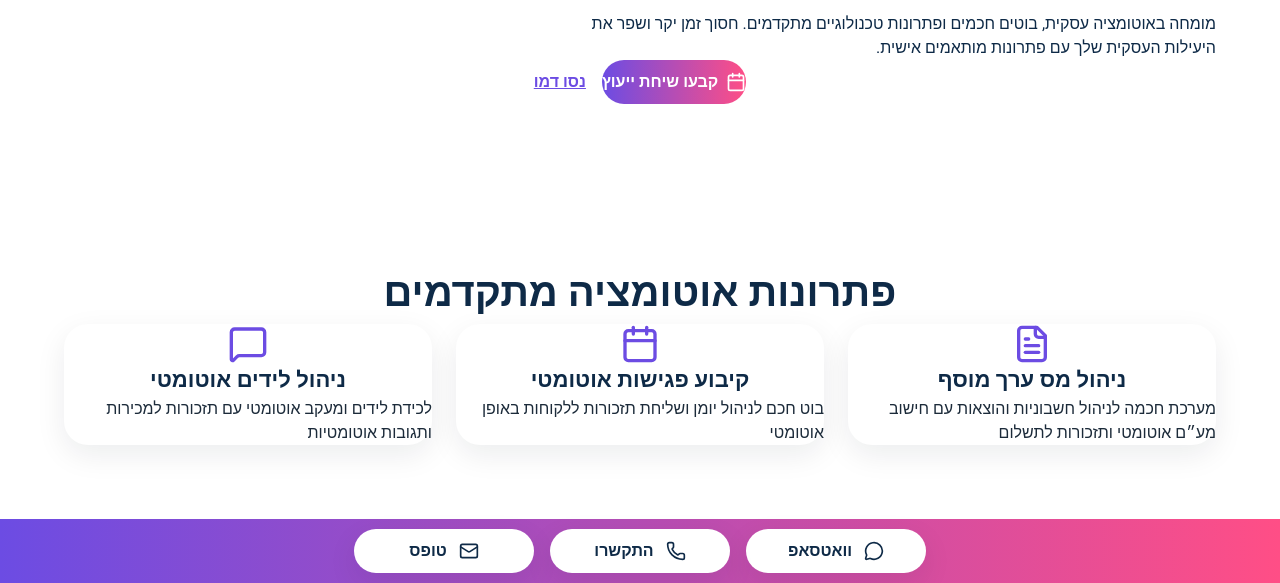
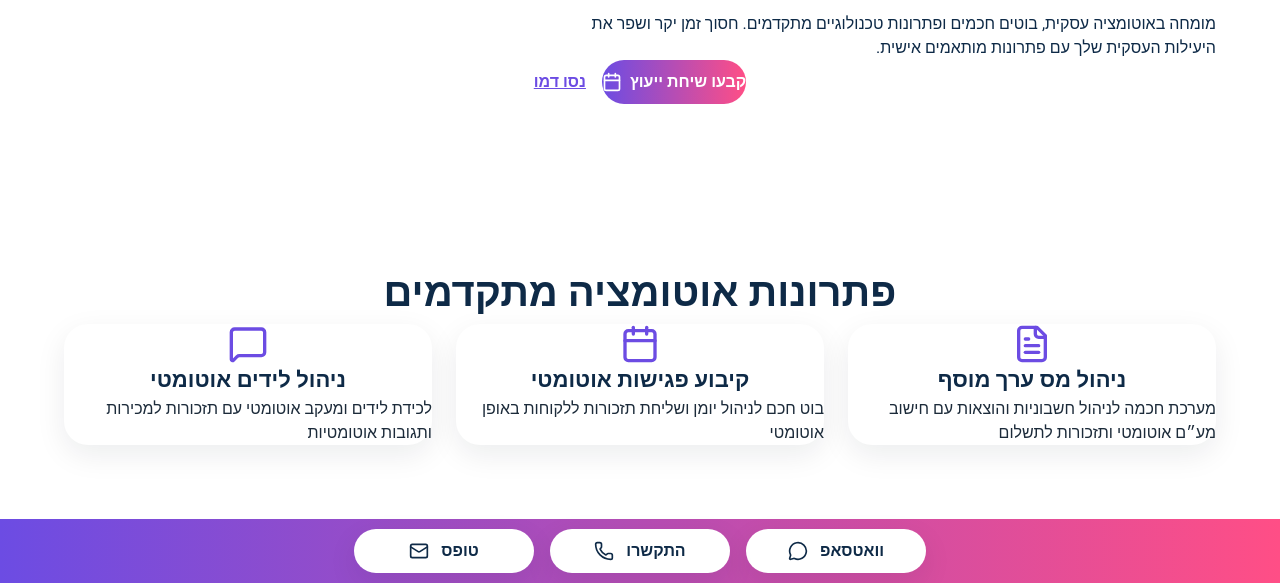
Before and after one commit to NirMeir1/smart-automation-il, a Next.js app: page / in a window 1280 px wide. Shown: the part 217-800 px from the top of the page. Built offline with nearby package versions, Linux system fonts and the light colour scheme.

Commit message:
fix: improve RTL layout and grids

```diff
--- a/src/app/page.tsx
+++ b/src/app/page.tsx
@@ -30,7 +30,7 @@ export default function Home() {
             <div className="flex flex-col sm:flex-row gap-4 justify-center items-center">
               <Link
                 href="/contact?type=consultation"
-                className="rounded-full px-6 py-[14px] min-h-[44px] text-white font-semibold inline-flex items-center justify-center gap-2 transition-transform hover:scale-105 hover:shadow-[var(--shadow)] focus-visible:scale-105 focus-visible:shadow-[var(--shadow)] focus-visible:ring-2 focus-visible:ring-offset-2 focus-visible:ring-[var(--accent-from)]"
+                className="rounded-full px-6 py-[14px] min-h-[44px] text-white font-semibold inline-flex flex-row-reverse items-center justify-center gap-2 transition-transform hover:scale-105 hover:shadow-[var(--shadow)] focus-visible:scale-105 focus-visible:shadow-[var(--shadow)] focus-visible:ring-2 focus-visible:ring-offset-2 focus-visible:ring-[var(--accent-from)]"
                 style={{ background: 'var(--accent)' }}
                 aria-label="קבעו שיחת ייעוץ חינמית"
               >
@@ -53,7 +53,7 @@ export default function Home() {
       <section className="py-20 bg-white">
         <div className="container text-center">
           <h2 className="mb-12">פתרונות אוטומציה מתקדמים</h2>
-          <div className="grid grid-cols-[repeat(auto-fit,minmax(280px,1fr))] gap-[var(--space-4)] text-right">
+          <div className="grid grid-cols-1 sm:grid-cols-2 lg:grid-cols-3 gap-[var(--space-4)] text-right">
             <div className="bg-[var(--card)] p-6 rounded-[var(--radius)] shadow-[var(--shadow)]">
               <div className="flex flex-col items-center mb-4">
                 <FileText className="w-10 h-10 text-[var(--accent-from)] mb-4" />
@@ -178,7 +178,7 @@ export default function Home() {
         <section className="py-20 bg-white">
           <div className="container text-center">
             <h2 className="mb-12">סיפורי הצלחה</h2>
-            <div className="grid grid-cols-[repeat(auto-fit,minmax(280px,1fr))] gap-[var(--space-4)] text-right">
+            <div className="grid grid-cols-1 sm:grid-cols-2 lg:grid-cols-3 gap-[var(--space-4)] text-right">
               <div className="bg-[var(--card)] p-6 rounded-[var(--radius)] shadow-[var(--shadow)]">
                 <h3 className="mb-2 text-center">חברת תוכנה</h3>
                 <p className="mb-4 text-[var(--ink)]">הפחתת זמן תיאום פגישות ב-60%</p>
--- a/src/components/layout/contact-dock.tsx
+++ b/src/components/layout/contact-dock.tsx
@@ -12,7 +12,7 @@ export function ContactDock() {
       <div className="container h-full flex justify-center items-center gap-4">
         <Link
           href="https://wa.me/972"
-          className="bg-white text-[var(--navy)] px-5 py-4 min-h-[44px] rounded-[var(--radius)] shadow-[var(--shadow)] font-semibold inline-flex items-center justify-center gap-3 min-w-[180px] transition-all duration-200 hover:scale-[1.02] hover:shadow-[var(--shadow)] focus-visible:outline-none focus-visible:ring-2 focus-visible:ring-offset-2 focus-visible:ring-[var(--accent-from)]"
+          className="bg-white text-[var(--navy)] px-5 py-4 min-h-[44px] rounded-[var(--radius)] shadow-[var(--shadow)] font-semibold inline-flex flex-row-reverse items-center justify-center gap-3 min-w-[180px] transition-all duration-200 hover:scale-[1.02] hover:shadow-[var(--shadow)] focus-visible:outline-none focus-visible:ring-2 focus-visible:ring-offset-2 focus-visible:ring-[var(--accent-from)]"
           aria-label="WhatsApp"
         >
           <MessageCircle className="w-5 h-5" />
@@ -20,7 +20,7 @@ export function ContactDock() {
         </Link>
         <Link
           href="tel:0500000000"
-          className="bg-white text-[var(--navy)] px-5 py-4 min-h-[44px] rounded-[var(--radius)] shadow-[var(--shadow)] font-semibold inline-flex items-center justify-center gap-3 min-w-[180px] transition-all duration-200 hover:scale-[1.02] hover:shadow-[var(--shadow)] focus-visible:outline-none focus-visible:ring-2 focus-visible:ring-offset-2 focus-visible:ring-[var(--accent-from)]"
+          className="bg-white text-[var(--navy)] px-5 py-4 min-h-[44px] rounded-[var(--radius)] shadow-[var(--shadow)] font-semibold inline-flex flex-row-reverse items-center justify-center gap-3 min-w-[180px] transition-all duration-200 hover:scale-[1.02] hover:shadow-[var(--shadow)] focus-visible:outline-none focus-visible:ring-2 focus-visible:ring-offset-2 focus-visible:ring-[var(--accent-from)]"
           aria-label="Call"
         >
           <Phone className="w-5 h-5" />
@@ -28,7 +28,7 @@ export function ContactDock() {
         </Link>
         <Link
           href="/contact"
-          className="bg-white text-[var(--navy)] px-5 py-4 min-h-[44px] rounded-[var(--radius)] shadow-[var(--shadow)] font-semibold inline-flex items-center justify-center gap-3 min-w-[180px] transition-all duration-200 hover:scale-[1.02] hover:shadow-[var(--shadow)] focus-visible:outline-none focus-visible:ring-2 focus-visible:ring-offset-2 focus-visible:ring-[var(--accent-from)]"
+          className="bg-white text-[var(--navy)] px-5 py-4 min-h-[44px] rounded-[var(--radius)] shadow-[var(--shadow)] font-semibold inline-flex flex-row-reverse items-center justify-center gap-3 min-w-[180px] transition-all duration-200 hover:scale-[1.02] hover:shadow-[var(--shadow)] focus-visible:outline-none focus-visible:ring-2 focus-visible:ring-offset-2 focus-visible:ring-[var(--accent-from)]"
           aria-label="Form"
         >
           <Mail className="w-5 h-5" />
--- a/src/components/ui/button.tsx
+++ b/src/components/ui/button.tsx
@@ -54,7 +54,7 @@ const Button = forwardRef<HTMLButtonElement, ButtonProps>(
       >
         {loading ? (
           <>
-            <div className="animate-spin rounded-full h-4 w-4 border-2 border-current border-t-transparent ml-2" />
+            <div className="animate-spin rounded-full h-4 w-4 border-2 border-current border-t-transparent ms-2" />
             <span className="sr-only">טוען...</span>
             {children}
           </>
```
Also changed, not shown: src/test/setup.ts (+1 -0 lines), 2 other files (tests, documents, lock files or other folders).
